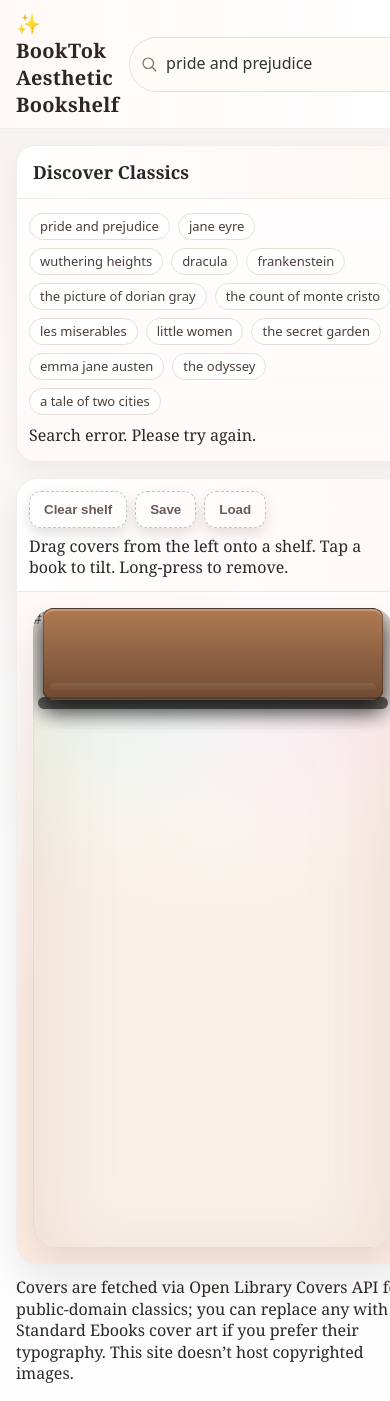
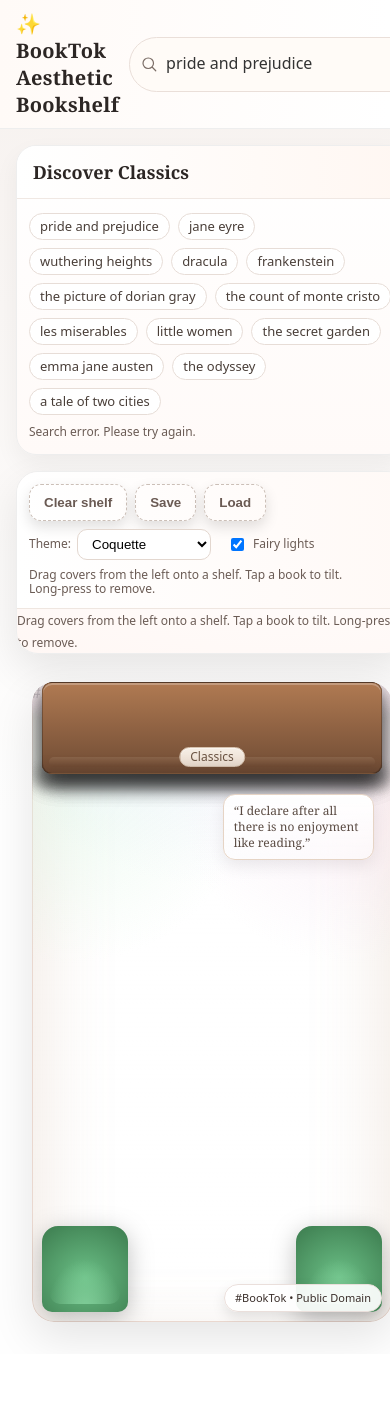
Before and after one commit to jeanmhuang/bookshelf, a plain HTML site: page index.html in a window 390 px wide. Shown: the top 1401 px of the page. After the commit the page ends 1354 px from the top, so only its background shows below. Drawn offline with nearby package versions, Linux system fonts and the light colour scheme; no server answers.

Commit message:
Update index.html

```diff
--- a/index.html
+++ b/index.html
@@ -59,7 +59,6 @@
     .board-outer{display:flex;justify-content:center;align-items:center;padding:16px}
     .board{position:relative;width:360px;height:640px;border-radius:22px;background:radial-gradient(80% 50% at 50% 0%, #fff 0%, #fff6 50%, #f9efe7 100%), linear-gradient(180deg,#f6ebe3,#fffdfa);box-shadow: inset 0 0 0 1px #ead8cf, inset 0 30px 80px rgba(190,150,120,.25), var(--shadow); overflow:hidden}
     @media (min-width:1024px){ .board{width:540px;height:960px} }
-    @media (min-width:1024px){ .board{width:540px;height:960px} }
 
     .room-bg{position:absolute;inset:0;background:
       radial-gradient(120% 70% at 50% -10%, rgba(202,220,255,.35), transparent 60%),
@@ -76,24 +75,58 @@
       border:1px solid rgba(0,0,0,.25);
     }
     .shelf::before{content:"";position:absolute;inset:6px;top:auto;height:10px;border-radius:8px;background:linear-gradient(180deg,rgba(255,255,255,.25),rgba(0,0,0,.05));mix-blend-mode:soft-light}
-    .shelf::after{content:"";position:absolute;left:-6px;right:-6px;bottom:-10px;height:12px;border-radius:10px;background:rgba(0,0,0,.18);filter:blur(8px
-    .shelf::after{content:"";position:absolute;left:-6px;right:-6px;bottom:-10px;height:12px;border-radius:10px;background:rgba(0,0,0,.15);filter:blur(8px);}
-    .shelf:nth-child(1){top:80px}
-    .shelf:nth-child(2){top:210px}
-    .shelf:nth-child(3){top:340px}
-    .shelf:nth-child(4){top:470px}
+    .shelf::after{content:"";position:absolute;left:-6px;right:-6px;bottom:-10px;height:12px;border-radius:10px;background:rgba(0,0,0,.18);filter:blur(8px);}
+    .shelf .plaque{position:absolute;bottom:6px;left:50%;transform:translateX(-50%);padding:2px 10px;border-radius:12px;background:linear-gradient(180deg,#f6efe6,#ebdccf);border:1px solid #d6c2af;color:#6a5342;font:12px/1.1 ui-sans-serif,system-ui;box-shadow:inset 0 1px 0 #fff6;}
+    .shelf:nth-child(1){top:86px}
+    .shelf:nth-child(2){top:222px}
+    .shelf:nth-child(3){top:358px}
+    .shelf:nth-child(4){top:494px}
 
-    .book{position:absolute;bottom:8px;width:58px;height:80px;border-radius:4px;box-shadow:0 8px 14px rgba(0,0,0,.25);transform:rotate(var(--rot, -0.5deg));transform-origin:bottom center;cursor:grab;user-select:none;}
+    .book{position:absolute;bottom:10px;width:62px;height:86px;border-radius:6px;box-shadow:0 10px 18px rgba(0,0,0,.30);transform:rotate(var(--rot, -0.5deg));transform-origin:bottom center;cursor:grab;user-select:none;transition:transform .15s ease, filter .2s ease}
+    .book:hover{transform:translateY(-2px) rotate(var(--rot, -0.5deg));filter:brightness(1.03)}
+    .book img{width:100%;height:100%;object-fit:cover;border-radius:6px}
+    .book::after{content:"";position:absolute;inset:0;border-radius:6px;background:linear-gradient(90deg, rgba(0,0,0,.18), transparent 18%, transparent 82%, rgba(255,255,255,.25));mix-blend-mode:soft-light;pointer-events:none}
     .book img{width:100%;height:100%;object-fit:cover;border-radius:4px}
 
-    .badge{position:absolute;bottom:8px;right:8px;background:rgba(255,255,255,.9);color:#3a2e2a;border:1px solid #eadfdb;font:11px/1.2 ui-sans-serif, system-ui;padding:4px 8px;border-radius:999px;box-shadow:0 4px 10px rgba(0,0,0,.08)}
+    .badge{position:absolute;bottom:10px;right:10px;background:rgba(255,255,255,.92);color:#3a2e2a;border:1px solid #eadfdb;font:11px/1.2 ui-sans-serif, system-ui;padding:6px 10px;border-radius:999px;box-shadow:0 6px 14px rgba(0,0,0,.10)}
 
     .footer-note{padding:10px 12px;color:#7a6d66;font-size:12px}
 
     .note{font:12px/1.2 ui-sans-serif, system-ui;color:#6b5c55}
     .row{display:flex;gap:8px;align-items:center;margin:8px 0}
     .spacer{flex:1}
-  </style>
+  /* Decorations */
+    .curtain{position:absolute;top:-40px;left:-20px;right:-20px;height:120px;background:radial-gradient(100% 80% at 50% 20%, rgba(255,255,255,.9), rgba(255,240,248,.7) 60%, transparent 70%);filter:blur(.2px);}
+    .fairy-lights{position:absolute;top:58px;left:14px;right:14px;height:22px;pointer-events:none;background:
+      radial-gradient(6px 6px at 0% 60%, rgba(255,240,180,.95), transparent 60%),
+      radial-gradient(6px 6px at 10% 40%, rgba(255,220,200,.95), transparent 60%),
+      radial-gradient(6px 6px at 20% 60%, rgba(210,240,255,.95), transparent 60%),
+      radial-gradient(6px 6px at 30% 40%, rgba(255,240,180,.95), transparent 60%),
+      radial-gradient(6px 6px at 40% 60%, rgba(210,240,255,.95), transparent 60%),
+      radial-gradient(6px 6px at 50% 40%, rgba(255,220,200,.95), transparent 60%),
+      radial-gradient(6px 6px at 60% 60%, rgba(255,240,180,.95), transparent 60%),
+      radial-gradient(6px 6px at 70% 40%, rgba(210,240,255,.95), transparent 60%),
+      radial-gradient(6px 6px at 80% 60%, rgba(255,220,200,.95), transparent 60%),
+      radial-gradient(6px 6px at 90% 40%, rgba(255,240,180,.95), transparent 60%);
+      opacity:.9; filter: drop-shadow(0 2px 4px rgba(0,0,0,.15));
+      mask: linear-gradient(90deg, transparent, #000 8%, #000 92%, transparent);
+      animation: twinkle 2.4s ease-in-out infinite alternate;
+    }
+    @keyframes twinkle{ from{opacity:.7} to{opacity:1} }
+    .plant{position:absolute;bottom:10px;width:86px;height:86px;background:radial-gradient(80% 80% at 50% 60%, #6bbf86, #3b7a4d);border-radius:16px 16px 10px 10px;filter:drop-shadow(0 6px 12px rgba(0,0,0,.25))}
+    .plant.left{left:10px}
+    .plant.right{right:10px}
+    .plant::before{content:"";position:absolute;inset:8px;background:radial-gradient(80% 120% at 50% 120%, #88d6a1, transparent 70%);border-radius:inherit}
+    .frame-quote{position:absolute;top:112px;right:18px;width:42%;max-width:210px;padding:8px 10px;border-radius:12px;background:linear-gradient(180deg,#fff,#fff7);border:1px solid #e6d4c5;box-shadow:0 6px 16px rgba(0,0,0,.08);font:12px/1.35 Georgia,serif;color:#5a4b43}
+
+    /* Themes */
+    #board[data-theme="coquette"]{background:linear-gradient(180deg,#fff,#fff7), radial-gradient(100% 70% at 50% -10%, #ffeaf2, transparent 60%), radial-gradient(80% 40% at 90% 20%, #e8f6ff, transparent 60%), radial-gradient(80% 40% at 10% 20%, #f7ffe9, transparent 60%)}
+    #board[data-theme="dark"]{background:linear-gradient(180deg,#2a2522,#3b3431); color:#f1ebe6}
+    #board[data-theme="dark"] .titleplate{color:#f1ebe6;border-color:#52443b}
+    #board[data-theme="dark"] .shelf{background:linear-gradient(180deg,#5f4939,#3a2a21);box-shadow:0 12px 24px rgba(0,0,0,.45), inset 0 2px 0 rgba(255,255,255,.08)}
+    #board[data-theme="dark"] .badge{background:rgba(30,27,25,.8);color:#f1ebe6;border-color:#4c413a}
+    #board[data-theme="cottage"]{background:linear-gradient(180deg,#f7fff5,#fffdfa), radial-gradient(100% 70% at 50% -10%, #e7ffe8, transparent 60%), radial-gradient(80% 40% at 90% 20%, #fff0f7, transparent 60%)}
+</style>
 </head>
 <body>
 <header>
@@ -124,21 +157,38 @@
         <button class="btn ghost" id="save">Save</button>
         <button class="btn ghost" id="load">Load</button>
         <div class="spacer"></div>
+        <label class="note" style="display:flex;align-items:center;gap:6px">Theme:
+          <select id="theme" style="border:1px solid #e3d7cf;border-radius:10px;padding:6px 10px;background:#fff">
+            <option value="coquette">Coquette</option>
+            <option value="dark">Dark Academia</option>
+            <option value="cottage">Cottagecore</option>
+          </select>
+        </label>
+        <label class="note" style="display:flex;align-items:center;gap:6px;margin-left:8px">
+          <input type="checkbox" id="lights" checked /> Fairy lights
+        </label>
+        <span class="note" style="margin-left:auto">Drag covers from the left onto a shelf. Tap a book to tilt. Long‑press to remove.</span>
+      </div>
         <span class="note">Drag covers from the left onto a shelf. Tap a book to tilt. Long‑press to remove.</span>
       </div>
       <div class="board-outer">
-        <div class="board" id="board">
+        <div class="board" id="board" data-theme="coquette">
           <div class="room-bg"></div>
+          <div class="curtain"></div>
+          <div class="fairy-lights" id="fairy"></div>
           <div class="titleplate">My BookTok Shelf</div>
-          <div class="shelf" data-shelf="1"></div>
-          <div class="shelf" data-shelf="2"></div>
-          <div class="shelf" data-shelf="3"></div>
-          <div class="shelf" data-shelf="4"></div>
-          <div class="badge">#BookTok • Public Domain</div>
+          <div class="shelf" data-shelf="1"><div class="plaque">Top Picks</div></div>
+          <div class="shelf" data-shelf="2"><div class="plaque">TBR</div></div>
+          <div class="shelf" data-shelf="3"><div class="plaque">Comfort Reads</div></div>
+          <div class="shelf" data-shelf="4"><div class="plaque">Classics</div></div>
+          <div class="plant left"></div>
+          <div class="plant right"></div>
+          <div class="frame-quote">“I declare after all there is no enjoyment like reading.”</div>
+          <div class="badge">#BookTok • Public Domain</div>#BookTok • Public Domain</div>
         </div>
       </div>
     </div>
-    <div class="footer-note">Covers are fetched via Open Library Covers API for public‑domain classics; you can replace any with Standard Ebooks cover art if you prefer their typography. This site doesn’t host copyrighted images.</div>
+
   </section>
 </main>
 
@@ -150,6 +200,9 @@ const $$ = sel => Array.from(document.querySelectorAll(sel));
 const resultsEl = $('#results');
 const chipsEl = $('#chips');
 const board = $('#board');
+const themeSel = $('#theme');
+const fairy = $('#fairy');
+const lightsToggle = $('#lights');
 
 // Prefill vibe chips (BookTok-friendly quick searches)
 const presetQueries = [
@@ -285,7 +338,24 @@ $('#export').addEventListener('click', async ()=>{
 // Clear / save / load
 $('#clear').addEventListener('click', ()=>{ $$('.book').forEach(b => b.remove()); persist(); });
 $('#save').addEventListener('click', ()=>{ persist(true); alert('Shelf saved!'); });
-$('#load').addEventListener('click', ()=>{ restore(); });
+$('#load').addEventListener('click', ()=>{ restore();
+// Theme + lights
+if(localStorage.getItem('booktok-theme')){
+  board.dataset.theme = localStorage.getItem('booktok-theme');
+  if(themeSel) themeSel.value = board.dataset.theme === 'dark' ? 'dark' : board.dataset.theme === 'cottage' ? 'cottage' : 'coquette';
+}
+if(themeSel){
+  themeSel.addEventListener('change', ()=>{
+    const val = themeSel.value;
+    board.dataset.theme = val;
+    localStorage.setItem('booktok-theme', val);
+  });
+}
+if(lightsToggle && fairy){
+  lightsToggle.addEventListener('change', ()=>{
+    fairy.style.display = lightsToggle.checked ? '' : 'none';
+  });
+} });
 
 function persist(silent){
   const all = [];
```
